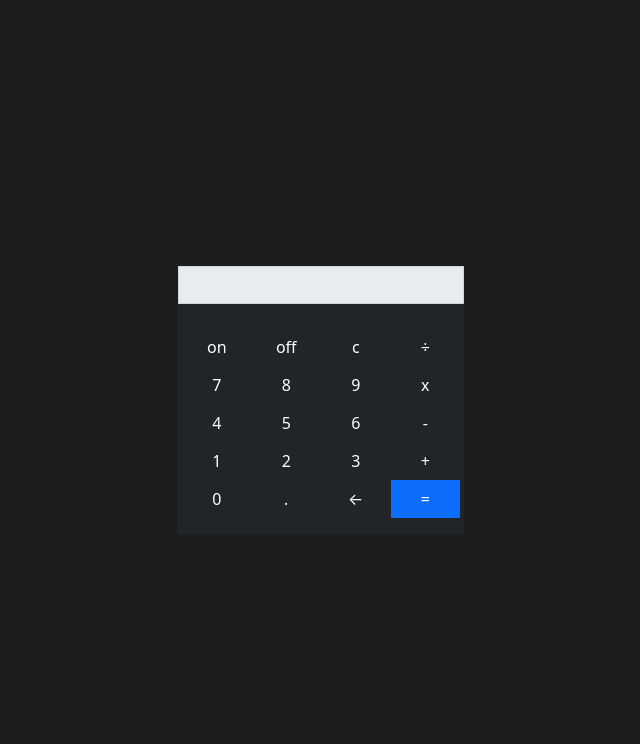
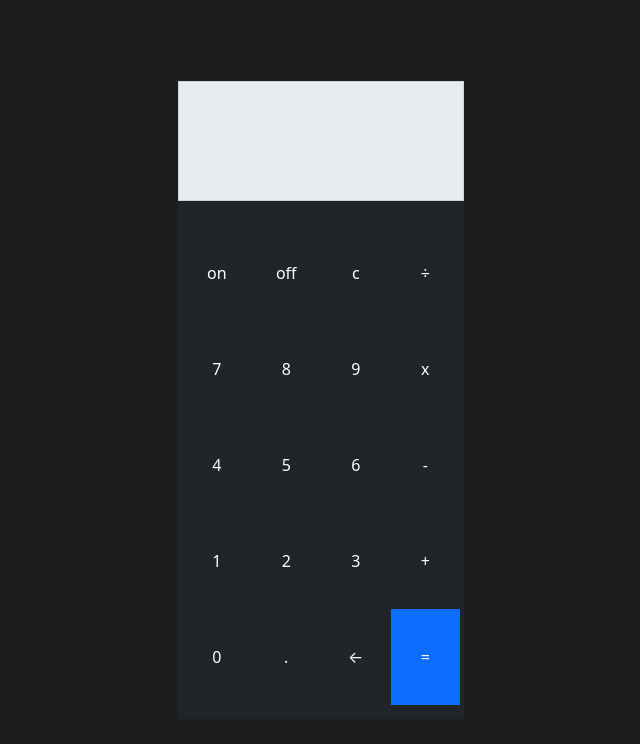
Before and after one commit to gsttvlima/web-calculator, a React (Create React App) app: page / in a window 1280 px wide. Shown: the top 744 px of the page, without its empty margins (319-959 px from the left). Built offline with nearby package versions, Linux system fonts and the light colour scheme.

Commit message:
new design

```diff
--- a/src/App.css
+++ b/src/App.css
@@ -24,12 +24,24 @@
   box-shadow: none;
 }
 
+#display{
+  height: 100%;
+}
 
+.card-title{
+  height: 15vh;
+}
 .card-body{
   margin: 0px !important;
   background-color: #212529 !important;
+  height: 40vh;
 }
-
+button{
+  height: 100%;
+}
+.line{
+  height: 12vh;
+}
 button{
   border-radius: 0px !important;
 }
@@ -41,8 +53,16 @@ button{
 
 #display{
   border-radius: 0px;
+  font-size: 29px;
 }
+#display::placeholder{
+  color: rgb(151, 151, 151);
+  font-size: 15px;
 
+}
+.calculator{
+  height: 80vh !important;
+}
 
 @media (max-width: 768px) {
 
```
